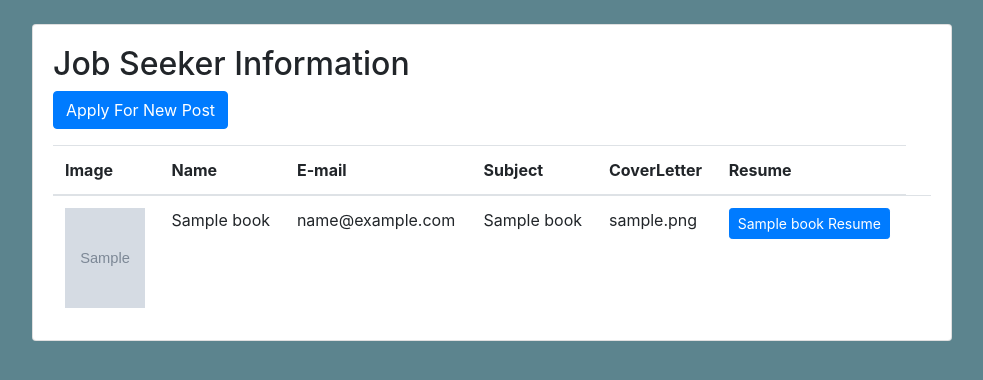
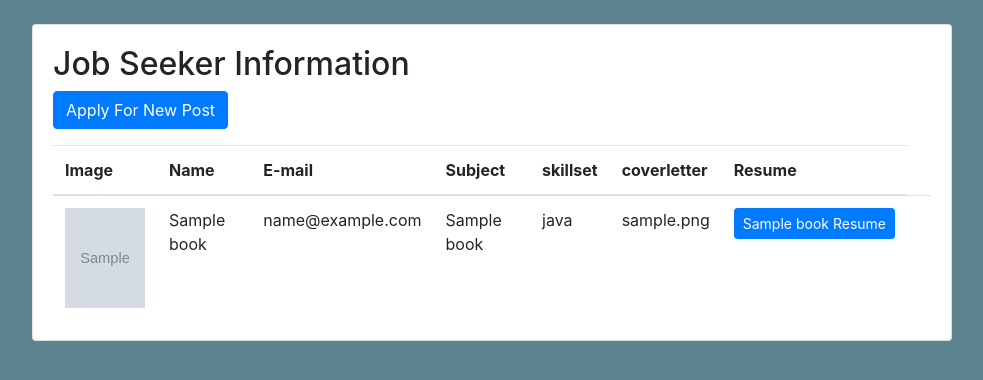
Before and after one commit to muhammadyaseen669/djangosite, a Django app: template mysite/templates/book_list.html in a window 1280 px wide. Shown: the part 82-462 px from the top of the page, without its empty margins (148-1131 px from the left). Run offline with Django 3.2, Linux system fonts and the light colour scheme; the template is opened without the code that fills it: values named after a table or form of the project are taken from there, others are empty; tables that the repository leaves empty hold one stand-in row (Sample ...); some libraries are stand-ins or nearby versions.

Commit message:
chnages in transectional data

```diff
--- a/mysite/core/forms.py
+++ b/mysite/core/forms.py
@@ -6,4 +6,4 @@ from .models import Book
 class BookForm(forms.ModelForm):
     class Meta:
         model = Book
-        fields = ('name', 'email','subject','coverletter','pdf', 'cover')
+        fields = ('name', 'email','subject','skillset','coverletter','pdf', 'cover')
--- a/mysite/core/models.py
+++ b/mysite/core/models.py
@@ -1,10 +1,20 @@
 from django.db import models
+from multiselectfield import MultiSelectField
+
+MY_CHOICES = (('java', 'java'),
+              ('c++', 'c++'),
+              ('python', 'python'),
+              ('c#', 'c#'),
+              ('php', 'php'),
+              )
+
 
 
 class Book(models.Model):
     name  = models.CharField(max_length=100)
     email = models.CharField(max_length=100)
     subject  = models.CharField(max_length=100, default="")
+    skillset = MultiSelectField(choices=MY_CHOICES, default="")
     coverletter = models.CharField(max_length=100, default="")
     pdf = models.FileField(upload_to='books/pdfs/')
     cover = models.ImageField(upload_to='books/covers/', null=True, blank=True)
--- a/mysite/settings.py
+++ b/mysite/settings.py
@@ -60,6 +60,7 @@ INSTALLED_APPS = [
     'crispy_forms',
     'mysite.core',
     'storages',
+    'multiselectfield',
 ]
 
 CRISPY_TEMPLATE_PACK = 'bootstrap4'
--- a/mysite/templates/book_list.html
+++ b/mysite/templates/book_list.html
@@ -16,7 +16,8 @@
         <th>Name</th>
         <th>E-mail</th>
         <th>Subject</th>
-        <th>CoverLetter</th>
+        <th>skillset</th>
+        <th>coverletter</th>
         <th>Resume</th>
 
       </tr>
@@ -34,7 +35,9 @@
           <td>{{ book.name }}</td>
           <td>{{ book.email }}</td>
           <td>{{ book.subject }}</td>
+          <td>{{ book.skillset }}</td>
           <td>{{ book.coverletter }}</td>
+
           <td>
             <a href="{{ book.pdf.url }}" class="btn btn-primary btn-sm" target="_blank">{{book.name}} Resume</a>
           </td>
--- a/mysite/templates/upload_book.html
+++ b/mysite/templates/upload_book.html
@@ -7,6 +7,6 @@
   <form method="post" id="myform" enctype="multipart/form-data">
     {% csrf_token %}
     {{ form|crispy }}
-    <button type="submit" class="btn btn-primary">Upload book</button>
+    <button type="submit" class="btn btn-primary">Upload</button>
   </form>
 {% endblock %}
```
Also changed, not shown: mysite/core/migrations/0005_book_skillset.py (added), mysite/core/migrations/0006_auto_20201202_1518.py (added).
